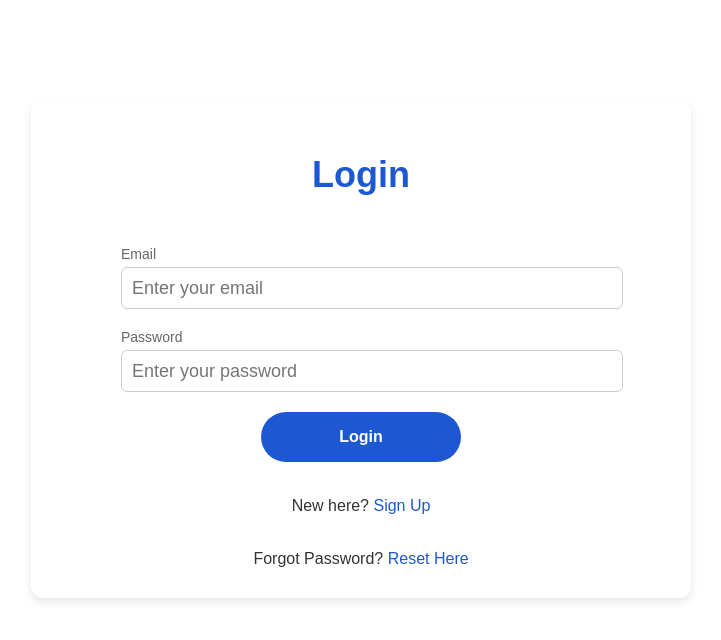
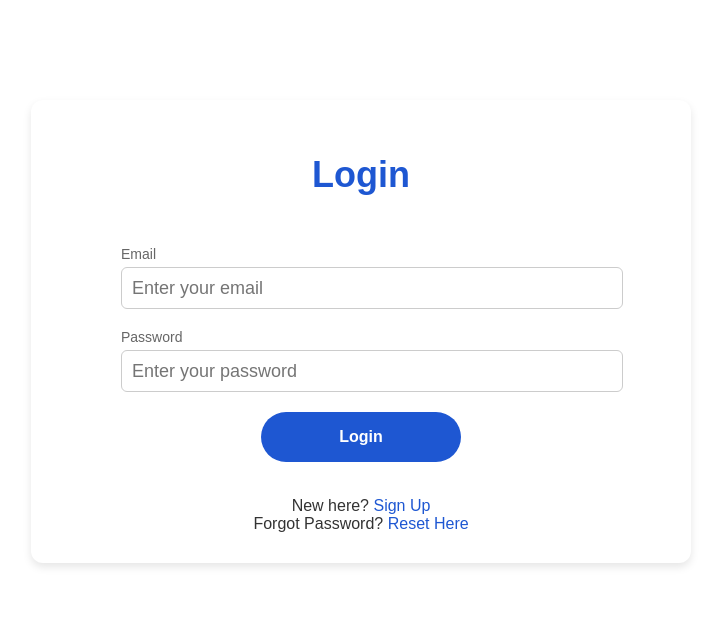
Before and after one commit to Will-Gle/glework, a React (Vite) app: page /login in a window 1280 px wide. Shown: the top 640 px of the page, without its empty margins (279-1000 px from the left). Built offline with nearby package versions, Linux system fonts and the light colour scheme.

Commit message:
style: update login and regis UI

```diff
--- a/src/components/LoginSignupPassword/Login.tsx
+++ b/src/components/LoginSignupPassword/Login.tsx
@@ -111,12 +111,15 @@ const Login: React.FC = () => {
         >
           {isLoading ? "Logging in..." : "Login"}
         </button>
+
         <div className="toggle-action">
-          New here? <span onClick={() => navigate("/signup")}>Sign Up</span>
-        </div>
-        <div className="toggle-action">
-          Forgot Password?{" "}
-          <span onClick={() => navigate("/lost-password")}>Reset Here</span>
+          <div>
+            New here? <span onClick={() => navigate("/signup")}>Sign Up</span>
+          </div>
+          <div>
+            Forgot Password?{" "}
+            <span onClick={() => navigate("/lost-password")}>Reset Here</span>
+          </div>
         </div>
       </div>
     </div>
--- a/src/components/LoginSignupPassword/Signup.tsx
+++ b/src/components/LoginSignupPassword/Signup.tsx
@@ -153,11 +153,6 @@ const Signup: React.FC = () => {
           <div className="success-message">{successMessage}</div>
         )}
 
-        <div className="toggle-action">
-          Already have an account?{" "}
-          <span onClick={() => navigate("/login")}>Log in here</span>
-        </div>
-
         <button
           type="button"
           className="confirm-button"
@@ -166,6 +161,11 @@ const Signup: React.FC = () => {
         >
           {isLoading ? "Submitting..." : "Sign Up"}
         </button>
+
+        <div className="toggle-action">
+          Already have an account?{" "}
+          <span onClick={() => navigate("/login")}>Log in here</span>
+        </div>
       </div>
     </div>
   );
```
